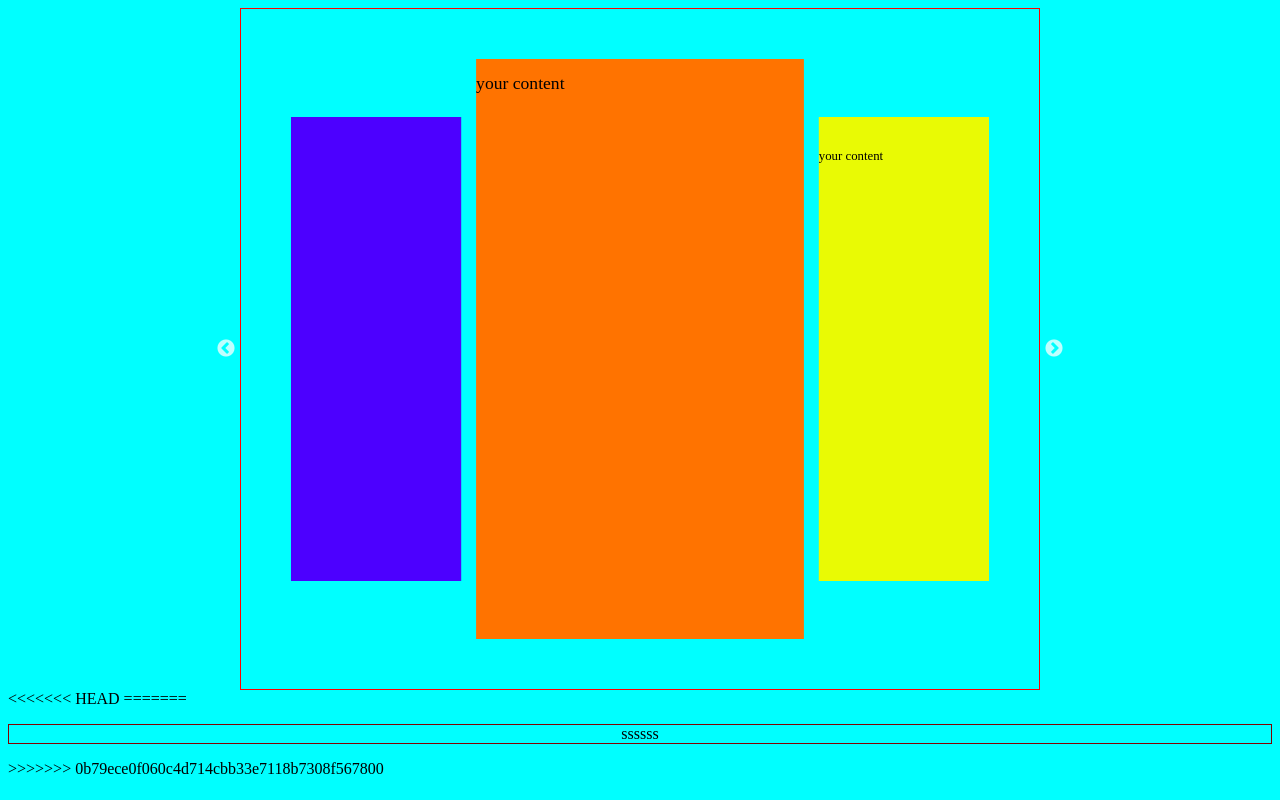
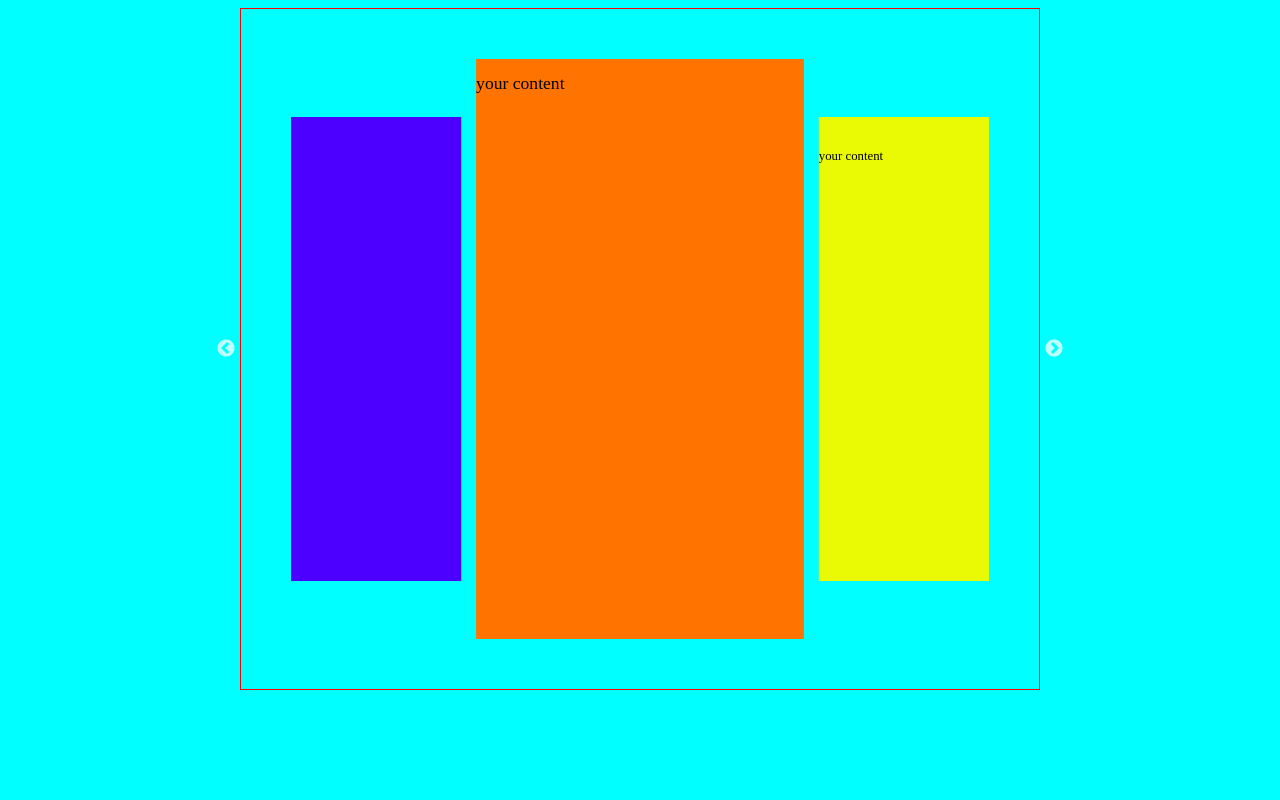
Before and after one commit to boopunk/bootstrap, a plain HTML site: page index.html in a window 1280 px wide. Drawn offline with nearby package versions, Linux system fonts and the light colour scheme.

Commit message:
Update index.html

```diff
--- a/index.html
+++ b/index.html
@@ -61,7 +61,6 @@
 
     </div>
 
-<<<<<<< HEAD
 
     <script>
         $(document).ready(function () {
@@ -97,16 +96,6 @@
     <script src="https://code.jquery.com/jquery-3.7.1.min.js"
         integrity="sha256-/JqT3SQfawRcv/BIHPThkBvs0OEvtFFmqPF/lYI/Cxo=" crossorigin="anonymous"></script>
     <script type="text/javascript" src="https://cdn.jsdelivr.net/npm/slick-carousel@1.8.1/slick/slick.min.js"></script>
-=======
-    <div class="container">
-       <p style="text-align: center; border: 1px solid #850000;" >ssssss</p>
-      </div>
-
-      <div></div>
-    <!-- <script src="https://cdn.jsdelivr.net/npm/bootstrap@5.3.3/dist/js/bootstrap.bundle.min.js"
-        integrity="sha384-YvpcrYf0tY3lHB60NNkmXc5s9fDVZLESaAA55NDzOxhy9GkcIdslK1eN7N6jIeHz"
-        crossorigin="anonymous"></script> -->
->>>>>>> 0b79ece0f060c4d714cbb33e7118b7308f567800
 </body>
 
 </html>
```
